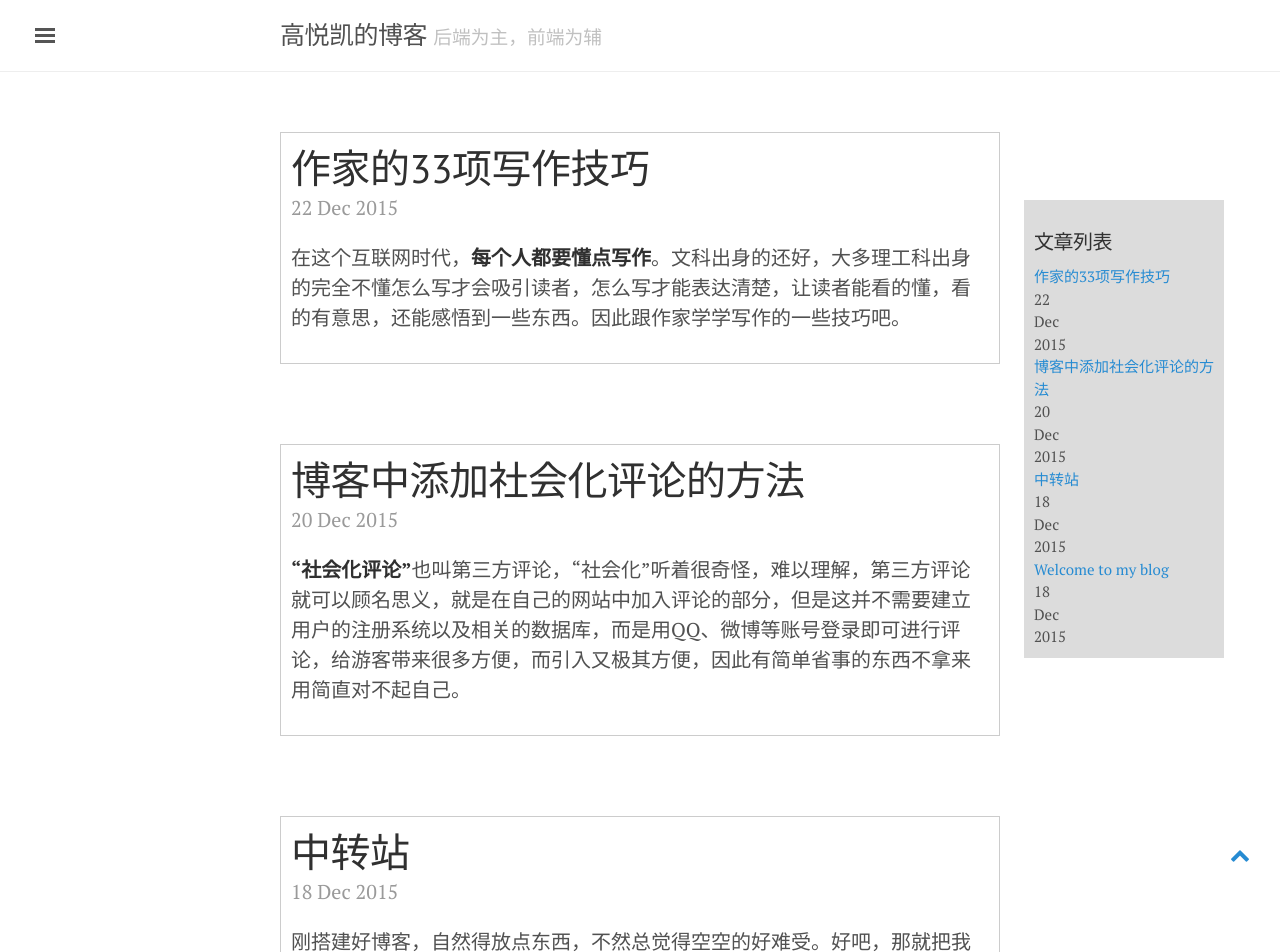
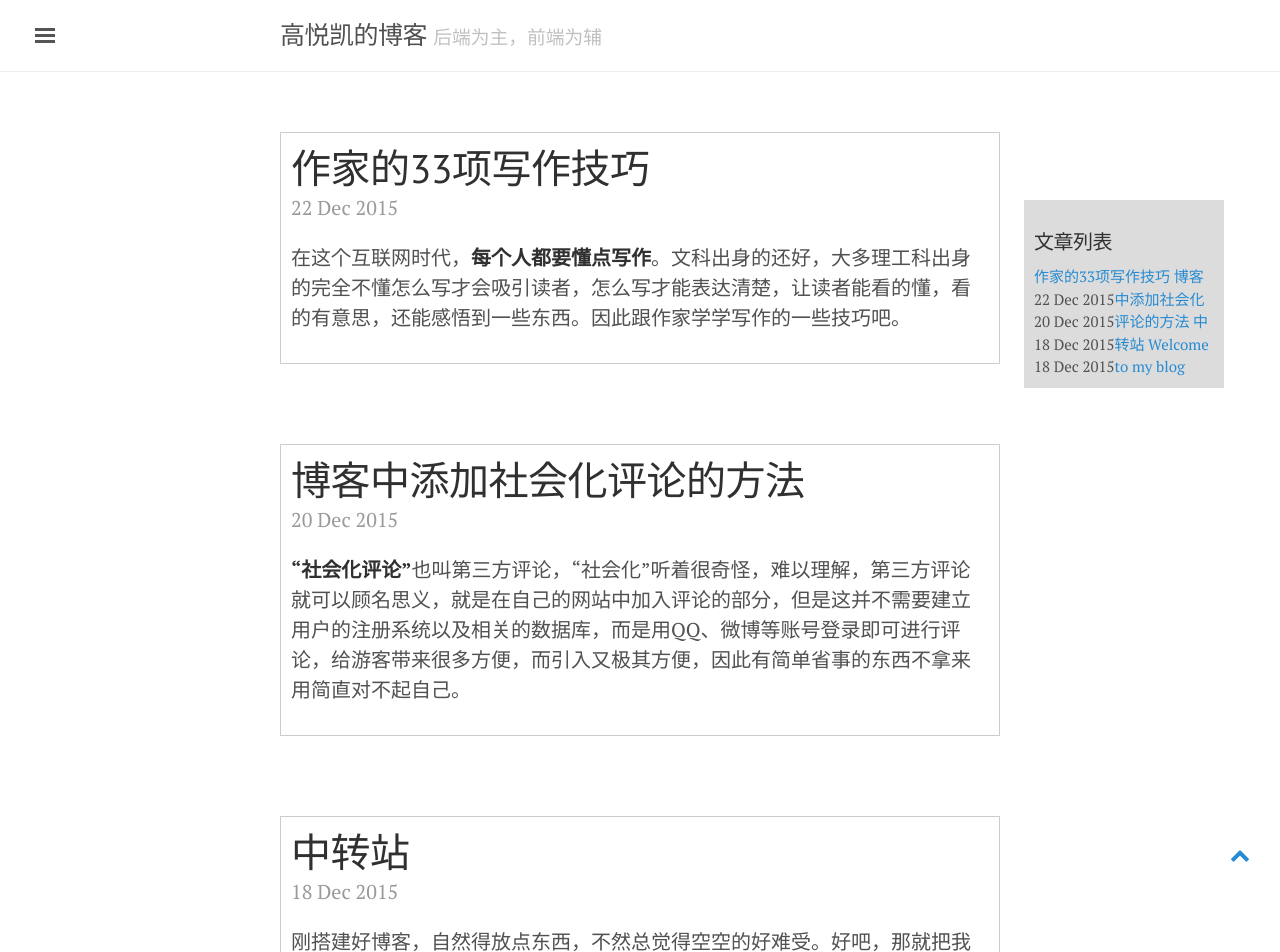
Before and after one commit to gyk6985432/myBlog, a Jekyll site: the page built from index.html, in a window 1280 px wide. Shown: the top 952 px of the page. Built offline with Jekyll 4.4.1, drawn with Linux system fonts in a browser that asks for light colours; nearby versions of some CDN libraries; the list of posts is cut into pages by our own code; comment, search, counter and statistics services are not loaded.

Commit message:
link date float

```diff
--- a/css/lanyon.css
+++ b/css/lanyon.css
@@ -381,7 +381,7 @@ a.sidebar-nav-item:focus {
 }
 
 .linkDate{
-  width: 30px;
+  float:left;
 }
 
 
```
